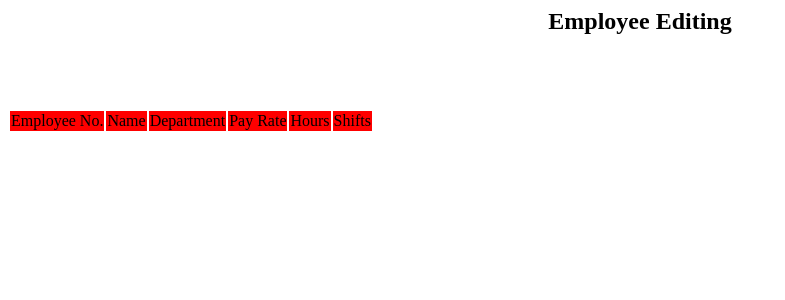
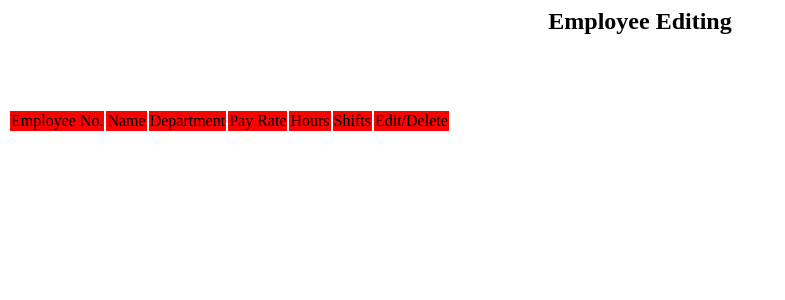
Before and after one commit to aidybobs/Fundamentals_Project, a Flask app: page /employees in a window 1280 px wide. Shown: the top 300 px of the page, without its empty margins (0-785 px from the left). Run offline with Flask 2, Linux system fonts and the light colour scheme; data that the repository does not hold is empty.

Commit message:
Added edit and delete links to employees

```diff
--- a/templates/employees.html
+++ b/templates/employees.html
@@ -11,6 +11,7 @@
         <td>Pay Rate</td>
         <td>Hours</td>
         <td>Shifts</td>
+        <td>Edit/Delete</td>
     </tr>
     {% for record in records %}
         <tr>
@@ -20,6 +21,10 @@
             <td>{{record.rate}}</td>
             <td>{{record.hours}}</td>
             <td>{{record.shifts}}</td>
+            <td>
+                <a href="http://localhost:5000/editrecord/{{record.emp_no}}">Edit</a>
+                <a href="http://localhost:5000/removerecord/{{record.emp_no}}">Delete</a>
+            </td>
         </tr>
     {% endfor %}
 </table>
```
